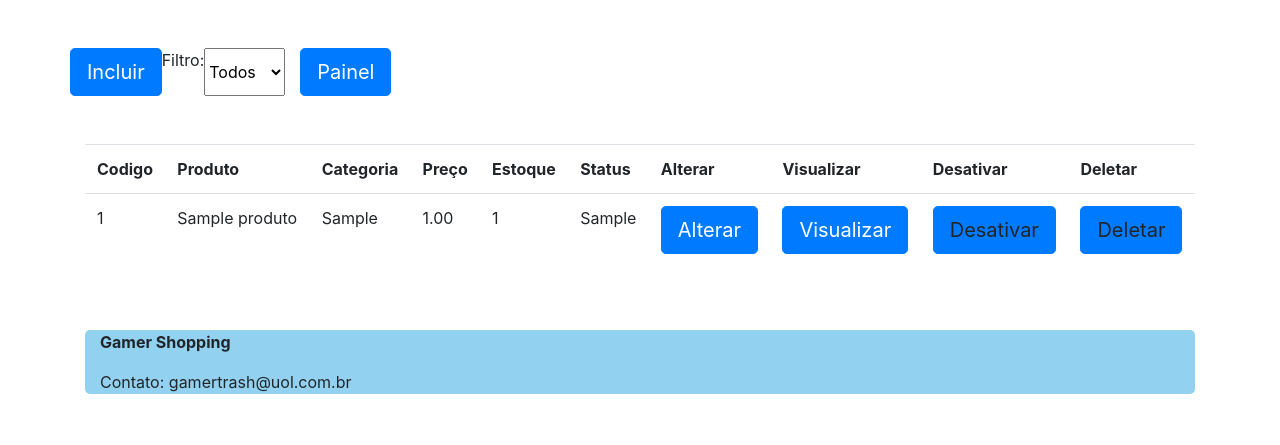
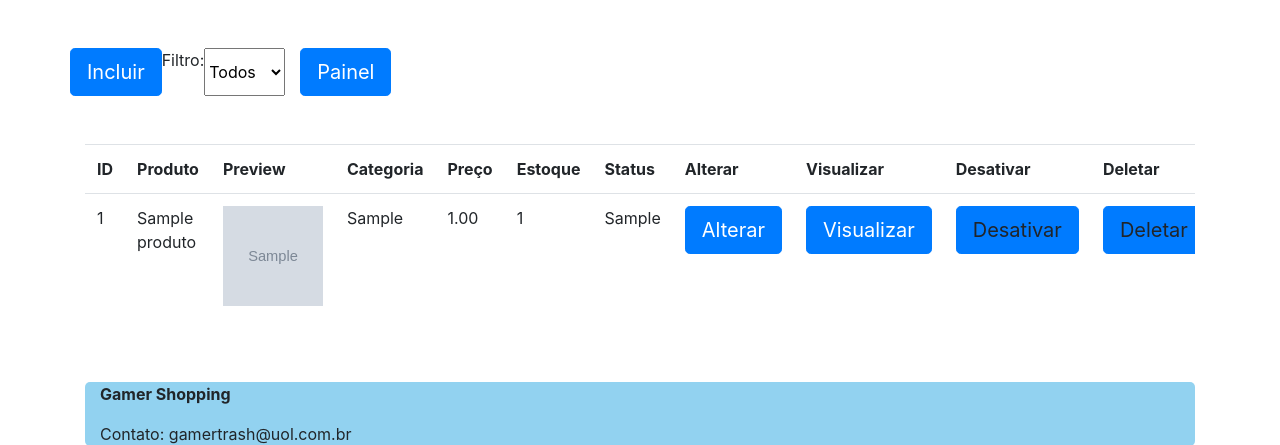
Before and after one commit to emerson-cs-santos/TSI-PI_2-2019, a PHP site: page /Produtos.php in a window 1280 px wide. Shown: the part 188-633 px from the top of the page. Run offline with PHP 8.4, Linux system fonts and the light colour scheme; the visitor is signed in with stand-in values (Sample User, id 1); tables that the repository leaves empty hold one stand-in row (values such as "Sample post"); grey boxes marked "Sample" are stand-in pictures.

Commit message:
Image preview
Adicionado imagem na tabela como um "Preview"

```diff
--- a/Produtos.php
+++ b/Produtos.php
@@ -51,8 +51,9 @@
                                     echo "<table id ='produtos_table' class='table table-hover table-inverse'>";
 
                                     echo "<tr>";
-                                    echo "<th>Codigo</th>";
+                                    echo "<th>ID</th>";
                                     echo "<th>Produto</th>";
+                                    echo "<th>Preview</th>";
                                     echo "<th>Categoria</th>";
                                     echo "<th>Preço</th>";
                                     echo "<th>Estoque</th>";
@@ -70,6 +71,7 @@
                                             echo "<tr>";
                                             echo "<td>" . $row["codigo"] . "</td>";
                                             echo "<td>" . $row["nome"] . "</td>";
+                                            echo "<td><img src='" . $row["imagem"] . "' alt='Preview do produto' border=3 height=100 width=100></img></td>";
                                             echo "<td>" . $row["categoria"] . "</td>";
                                             echo "<td>" . $row["preco"] . "</td>";
                                             echo "<td>" . $row["estoque"] . "</td>";
```
